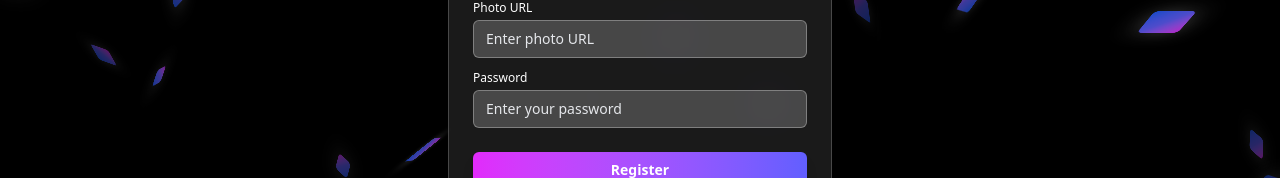
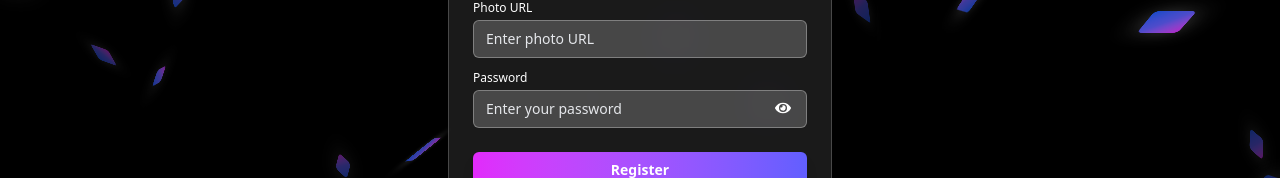
Before and after one commit to abircse220126/The-Book-Haven-Client, a React (Vite) app: page /register in a window 1280 px wide. Shown: the part 437-615 px from the top of the page. Built offline with nearby package versions, Linux system fonts and the light colour scheme; no server answers.

Commit message:
add the final registration section

```diff
--- a/package.json
+++ b/package.json
@@ -14,6 +14,7 @@
     "firebase": "^12.5.0",
     "react": "^19.2.0",
     "react-dom": "^19.2.0",
+    "react-icons": "^5.5.0",
     "react-router": "^7.9.5",
     "react-toastify": "^11.0.5",
     "tailwindcss": "^4.1.17"
--- a/src/Component/Register/Register.jsx
+++ b/src/Component/Register/Register.jsx
@@ -1,13 +1,12 @@
 import React, { use, useState } from "react";
 import { AuthContext } from "../../Context/AuthContext/AuthContext";
 import { Link, useNavigate } from "react-router";
-
-
+import { FaEye, FaEyeSlash } from "react-icons/fa";
 
 const Register = () => {
-
   const [error, setError] = useState("");
   const { CreateUser, googleSignIn } = use(AuthContext);
+  const [showPassword, setShowpassword] = useState(false);
 
   const navigate = useNavigate();
 
@@ -48,33 +47,30 @@ const Register = () => {
       });
 
     // Add Firebase Authentication with Google
-
-
   };
 
+  const handleGoogleRegister = () => {
+    console.log("google signin button is Clicked");
 
-
-
-
-  const handleGoogleRegister = () => {
-    console.log("google signin button is Clicked")
-
-    console.log(googleSignIn)
-    console.log(CreateUser)
+    console.log(googleSignIn);
+    console.log(CreateUser);
 
     googleSignIn()
-    .then((result)=>{
-      console.log(result.user)
-    })
-    .catch(error =>{
-      console.log(error.message)
-    })
+      .then((result) => {
+        console.log(result.user);
+      })
+      .catch((error) => {
+        console.log(error.message);
+      });
+  };
 
+  // handle showPassword
 
-
-
-
-
+  const handleShowPassword = (event) => {
+    event.preventDefault();
+    console.log("handle show Password");
+    setShowpassword(!showPassword);
+    console.log(showPassword);
   };
 
   // === Dynamic 3D Cubes ===
@@ -156,17 +152,29 @@ const Register = () => {
           </div>
 
           {/* Password */}
-          <div>
-            <label className="block mb-1 text-xs font-medium">Password</label>
+
+          <label className="block mb-1 text-xs font-medium">Password</label>
+          <div className="relative">
             <input
-              type="password"
+              type={showPassword ? "text" : "password"}
               name="password"
               placeholder="Enter your password"
               // value={password}
               // onChange={(e) => setPassword(e.target.value)}
               className="w-full px-3 py-2 rounded-md bg-white/20 focus:bg-white/30 outline-none border border-white/30 placeholder-gray-200 focus:border-fuchsia-400 transition text-sm"
             />
+
+            <button
+              className="absolute top-2.5 right-4"
+              onClick={handleShowPassword}
+            >
+              {
+                showPassword? <FaEyeSlash />:<FaEye />
+
+              }
+            </button>
           </div>
+
           {error && <h3>{error}</h3>}
 
           {/* Register Button */}
```
Also changed, not shown: 1 other file (tests, documents, lock files or other folders).
